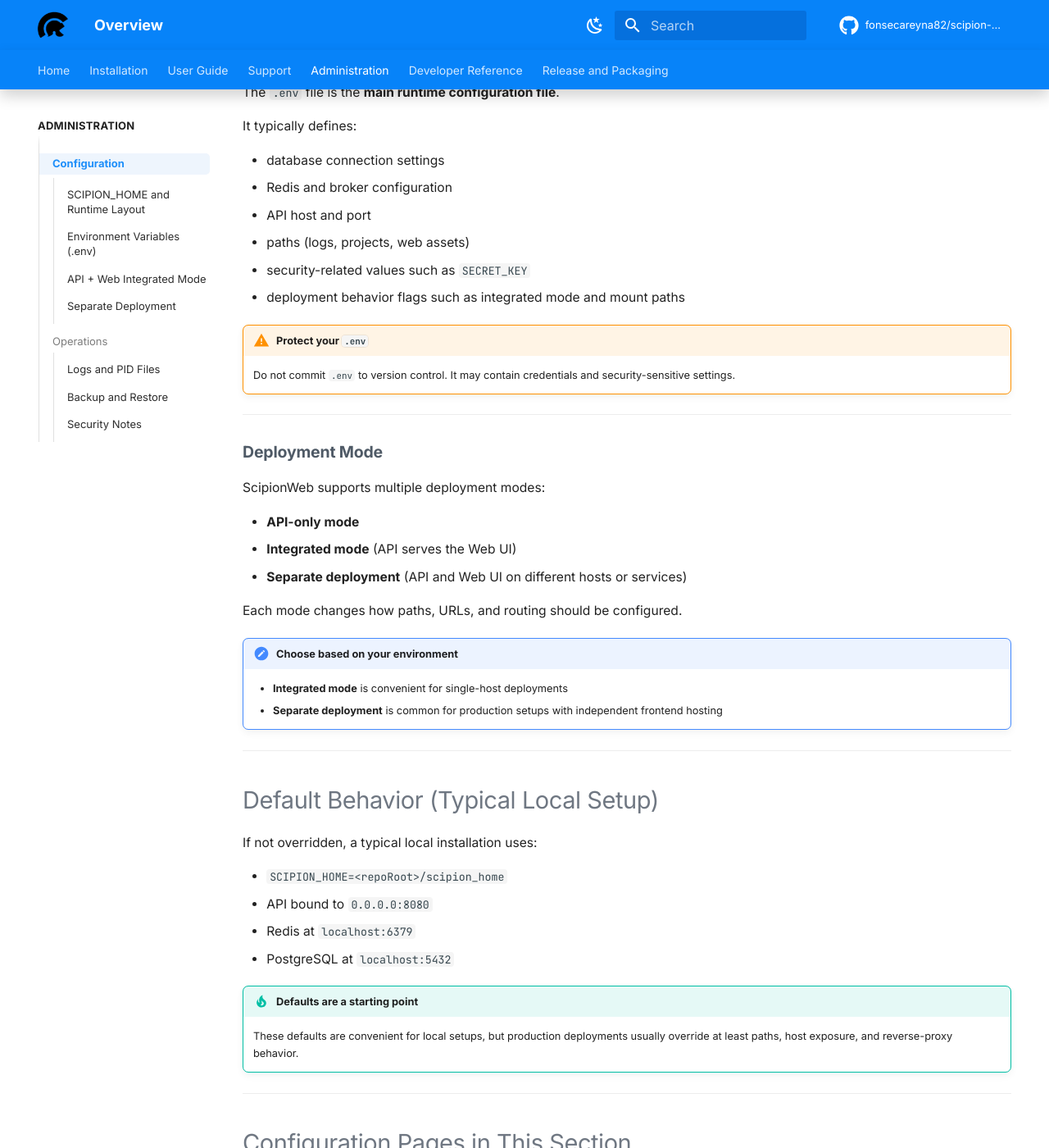
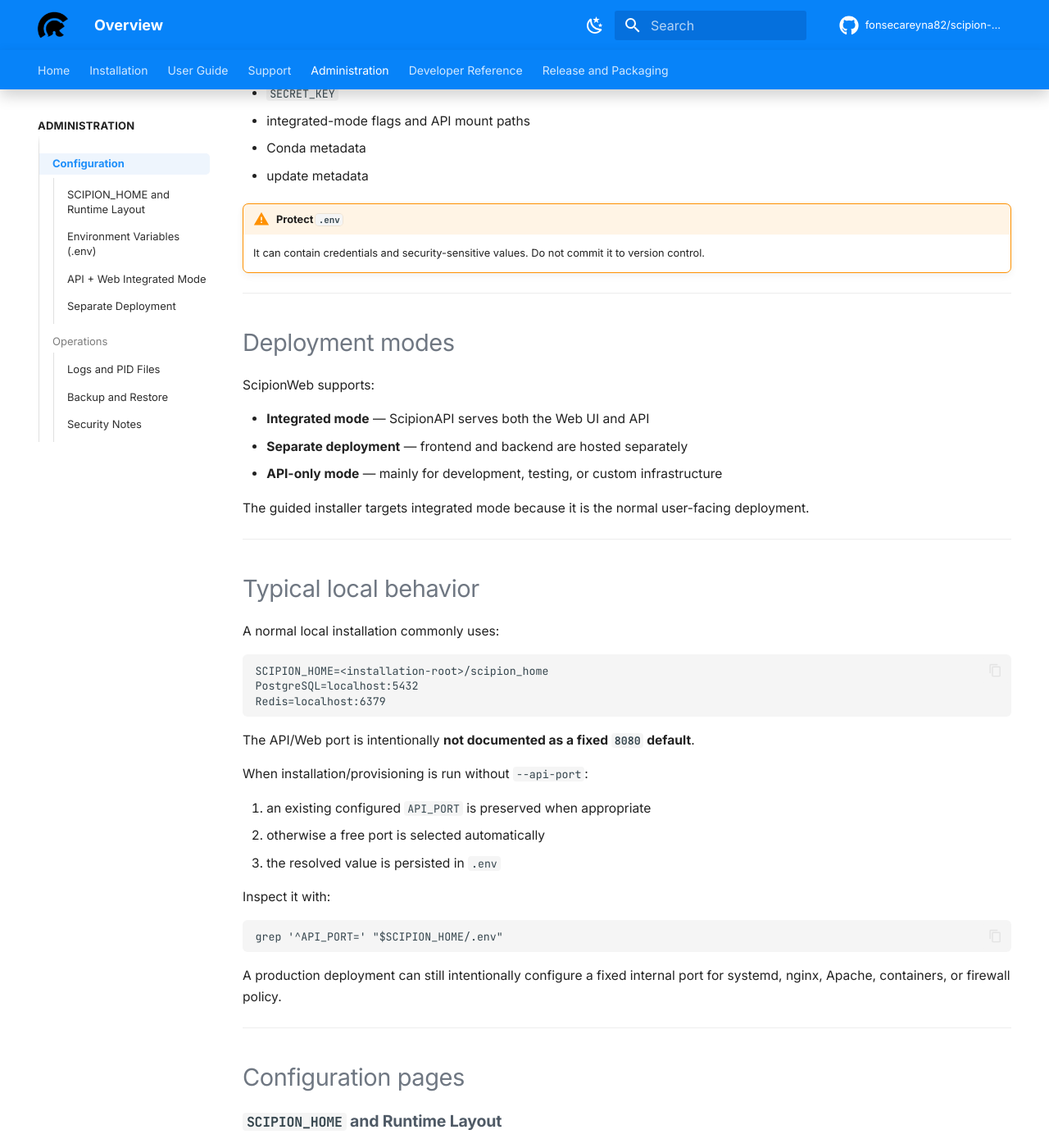
Before and after one commit to fonsecareyna82/scipion-docs, an MkDocs documentation site: the page built from docs/configuration/index.md, in a window 1280 px wide and 1400 px high, scrolled down 1726 px. Shown: the whole window at 82% size. Built offline with MkDocs 1.6.1 and Material for MkDocs 9.7.7, drawn with Linux system fonts in a browser that asks for light colours; comment, search, counter and statistics services are not loaded; the version menu is left out; some of the changed text lies outside the part shown.

Commit message:
Remove stale installation defaults

````diff
--- a/docs/configuration/index.md
+++ b/docs/configuration/index.md
@@ -14,214 +14,186 @@ ScipionWeb configuration is centered around:
 - deployment mode (API-only, integrated, or separate)
 - runtime environment variables and service connectivity
 
-The configuration model is designed to:
-
-- keep runtime data separate from source code
-- allow flexible deployment (single host or distributed)
-- support production environments
-- enable reproducible installations and upgrades
+The configuration model is designed to keep persistent runtime state separate from managed application files, support different deployment topologies, and preserve configuration across normal updates.
 
 !!! note "What this section covers"
-    These pages focus on **runtime configuration after installation**. For installation and upgrade steps, see the **Installation** section.
+    These pages focus on **runtime configuration after installation**. For the recommended new-user path, start with the [Guided Installation](../installation/guided-install.md).
 
 ---
 
-## Configuration Layers
+## Configuration layers
 
 ScipionWeb configuration operates at three levels:
 
-1. **System level** (Conda, PostgreSQL, Redis, OS services)
-2. **Runtime level** (`SCIPION_HOME`)
-3. **Application level** (`.env` variables and deployment mode)
+1. **System** — Conda, PostgreSQL, Redis, OS/network services
+2. **Runtime workspace** — `SCIPION_HOME`
+3. **Application** — `.env` values and deployment mode
 
-!!! tip "Think in layers"
-    When troubleshooting, identify the failing layer first:
-
-    - service availability (system)
-    - paths and workspace permissions (runtime)
-    - environment variables and endpoints (application)
+!!! tip "Troubleshoot by layer"
+    When something fails, first decide whether the problem is service availability, runtime paths/permissions, or application configuration.
 
 ---
 
-## Key Concepts
+## `SCIPION_HOME`
 
-### `SCIPION_HOME`
+`SCIPION_HOME` is the persistent runtime workspace.
 
-`SCIPION_HOME` is the **runtime workspace directory**.
+A standard guided installation uses:
 
-It stores persistent runtime data and configuration, typically including:
+```text
+<installation-root>/scipion_home
+```
 
-- `.env`
-- `logs/`
-- `projects/`
-- `config/`
-- `web/` *(if using integrated mode)*
+It normally contains data/configuration such as:
 
-!!! tip "Why this matters"
-    Keeping `SCIPION_HOME` separate from the API source or bundle directory makes upgrades easier and helps preserve data across version changes.
+```text
+.env
+logs/
+projects/
+config/
+web/
+```
+
+The stable separation between managed application files and `SCIPION_HOME` is what allows normal updates to replace code/Web assets without treating projects and runtime configuration as release artifacts.
 
 ---
 
-### `.env`
+## `.env`
 
-The `.env` file is the **main runtime configuration file**.
+`SCIPION_HOME/.env` is the central persistent runtime configuration file.
 
-It typically defines:
+It commonly defines:
 
-- database connection settings
-- Redis and broker configuration
-- API host and port
-- paths (logs, projects, web assets)
-- security-related values such as `SECRET_KEY`
-- deployment behavior flags such as integrated mode and mount paths
+- PostgreSQL connection/bootstrap values
+- Redis/Celery settings
+- API host and selected port
+- logs/projects/Web paths
+- `SECRET_KEY`
+- integrated-mode flags and API mount paths
+- Conda metadata
+- update metadata
 
-!!! warning "Protect your `.env`"
-    Do not commit `.env` to version control. It may contain credentials and security-sensitive settings.
+!!! warning "Protect `.env`"
+    It can contain credentials and security-sensitive values. Do not commit it to version control.
 
 ---
 
-### Deployment Mode
+## Deployment modes
 
-ScipionWeb supports multiple deployment modes:
+ScipionWeb supports:
 
-- **API-only mode**
-- **Integrated mode** (API serves the Web UI)
-- **Separate deployment** (API and Web UI on different hosts or services)
+- **Integrated mode** — ScipionAPI serves both the Web UI and API
+- **Separate deployment** — frontend and backend are hosted separately
+- **API-only mode** — mainly for development, testing, or custom infrastructure
 
-Each mode changes how paths, URLs, and routing should be configured.
-
-!!! note "Choose based on your environment"
-    - **Integrated mode** is convenient for single-host deployments
-    - **Separate deployment** is common for production setups with independent frontend hosting
+The guided installer targets integrated mode because it is the normal user-facing deployment.
 
 ---
 
-## Default Behavior (Typical Local Setup)
+## Typical local behavior
 
-If not overridden, a typical local installation uses:
+A normal local installation commonly uses:
 
-- `SCIPION_HOME=<repoRoot>/scipion_home`
-- API bound to `0.0.0.0:8080`
-- Redis at `localhost:6379`
-- PostgreSQL at `localhost:5432`
+```text
+SCIPION_HOME=<installation-root>/scipion_home
+PostgreSQL=localhost:5432
+Redis=localhost:6379
+```
 
-!!! tip "Defaults are a starting point"
-    These defaults are convenient for local setups, but production deployments usually override at least paths, host exposure, and reverse-proxy behavior.
+The API/Web port is intentionally **not documented as a fixed `8080` default**.
+
+When installation/provisioning is run without `--api-port`:
+
+1. an existing configured `API_PORT` is preserved when appropriate
+2. otherwise a free port is selected automatically
+3. the resolved value is persisted in `.env`
+
+Inspect it with:
+
+```bash
+grep '^API_PORT=' "$SCIPION_HOME/.env"
+```
+
+A production deployment can still intentionally configure a fixed internal port for systemd, nginx, Apache, containers, or firewall policy.
 
 ---
 
-## Configuration Pages in This Section
+## Configuration pages
 
-### 1. `SCIPION_HOME` and Runtime Layout
+### `SCIPION_HOME` and Runtime Layout
 
-Learn how the runtime workspace is structured and what should live inside `SCIPION_HOME`.
+Understand persistent runtime directories, ownership, and lifecycle.
 
-- runtime directories and responsibilities
-- path conventions
-- permissions and persistence recommendations
+➡️ [Open SCIPION_HOME and Runtime Layout](scipion-home.md)
 
-➡️ [Open SCIPION_HOME and Runtime Layout](scipion-home/)
+### Environment Variables (`.env`)
+
+Reference the persistent runtime configuration, including automatic port behavior.
+
+➡️ [Open Environment Variables](env.md)
+
+### API + Web Integrated Mode
+
+Understand Web deployment, `/api`, runtime frontend configuration, and selected ports.
+
+➡️ [Open Integrated Mode](integrated-mode.md)
+
+### Separate Deployment
+
+Configure frontend and backend as separate services/hosts.
+
+➡️ [Open Separate Deployment](separate-deployment.md)
 
 ---
 
-### 2. Environment Variables (`.env`)
+## Recommended reading paths
 
-Detailed reference for `.env` configuration values.
+### Normal guided installation
 
-- database settings
-- API host and port
-- Redis and broker settings
-- paths and runtime behavior
-- security-sensitive values
+1. [Guided Installation](../installation/guided-install.md)
+2. [SCIPION_HOME](scipion-home.md)
+3. [Environment Variables](env.md)
+4. [Integrated Mode](integrated-mode.md)
+5. [Logs and PID Files](../operations/logs-and-pids.md)
 
-➡️ [Open Environment Variables (.env)](env/)
+### Separate frontend/backend
+
+1. [SCIPION_HOME](scipion-home.md)
+2. [Environment Variables](env.md)
+3. [Separate Deployment](separate-deployment.md)
+4. [Security Notes](../operations/security.md)
+
+### Troubleshooting
+
+1. [Environment Variables](env.md)
+2. [SCIPION_HOME](scipion-home.md)
+3. deployment-mode page
+4. [Backend Troubleshooting](../backend/troubleshooting.md)
 
 ---
 
-### 3. API + Web Integrated Mode
+## Best practices
 
-Configuration for serving the compiled Web UI from the API process.
-
-- `SERVE_WEB`
-- `WEB_DIST_PATH`
-- API mount path and base URL alignment
-- routing expectations
-
-➡️ [Open API + Web Integrated Mode](integrated-mode/)
-
----
-
-### 4. Separate Deployment (API and Web on Different Hosts)
-
-Configuration guidance for decoupled frontend and backend deployments.
-
-- cross-origin considerations
-- API base URL setup
-- reverse proxy and public URL alignment
-- production deployment patterns
-
-➡️ [Open Separate Deployment](separate-deployment/)
-
----
-
-## Recommended Reading Paths
-
-### First-time deployment (integrated mode)
-
-1. [SCIPION_HOME and Runtime Layout](scipion-home/)
-2. [Environment Variables (.env)](env/)
-3. [API + Web Integrated Mode](integrated-mode/)
-4. [Logs and PID Files](../operations/logs-and-pids/)
-
-### Separate frontend/backend deployment
-
-1. [SCIPION_HOME and Runtime Layout](scipion-home/)
-2. [Environment Variables (.env)](env/)
-3. [Separate Deployment](separate-deployment/)
-4. [Security Notes](../operations/security/)
-
-### Troubleshooting configuration
-
-1. [Environment Variables (.env)](env/)
-2. [SCIPION_HOME and Runtime Layout](scipion-home/)
-3. Mode-specific page: [Integrated](integrated-mode/) or [Separate](separate-deployment/)
-4. [Backend Troubleshooting](../backend/troubleshooting/)
-
----
-
-## Best Practices
-
-- never commit `.env` to version control
-- keep `SCIPION_HOME` outside tracked source files when possible
-- use a strong `SECRET_KEY`
-- use HTTPS in production
-- use a reverse proxy for public deployments
-- back up runtime configuration before upgrades, especially `.env`
-- keep API and Web versions aligned when possible
-
-!!! warning "Common source of issues"
-    Many runtime errors come from mismatched paths and URLs, for example `WEB_API_BASE_URL`, API mount path, reverse proxy routes, or stale `SCIPION_HOME` values after upgrades.
+- never commit `.env`
+- preserve `SCIPION_HOME` during normal upgrades
+- use strong secrets
+- read the actual persisted `API_PORT` instead of assuming a port
+- keep API/Web releases aligned in normal deployments
+- use HTTPS/reverse proxying for public production exposure
+- back up PostgreSQL and important configuration before risky maintenance
+- prefer managed install/update/uninstall commands over manual filesystem deletion
 
 ---
 
 ## Common configuration smells
 
-Watch for these patterns:
+Watch for:
 
-- `.env` values that still point to an older installation path
-- frontend assets deployed correctly but API base URL still wrong
-- services running, but under a different `SCIPION_HOME` than expected
-- local defaults accidentally reused in production
+- `.env` values pointing to an old installation path
+- a frontend deployed correctly but using the wrong API base path
+- a service started under a different `SCIPION_HOME`
+- operational scripts assuming port `8080` while the installation selected another port
+- stale `WEB_DIST_PATH` after manual file moves
+- inconsistent PostgreSQL values between `DATABASE_URL` and split settings
 
-When behavior feels inconsistent, check paths and URLs before assuming code is broken.
-
----
-
-<div style="display:flex; justify-content:space-between; align-items:center; width:100%; margin-top:2rem; gap:1rem;">
-  <a href="../installation/" style="text-decoration:none; display:inline-block;">
-    ← Previous: Installation Overview
-  </a>
-  <a href="scipion-home/" style="text-decoration:none; display:inline-block; margin-left:auto;">
-    Next: SCIPION_HOME and Runtime Layout →
-  </a>
-</div>
+When behavior looks inconsistent, inspect the resolved runtime paths and `.env` before assuming a code defect.
````
Also changed, not shown: docs/installation/manual-install.md (+153 -73 lines).
